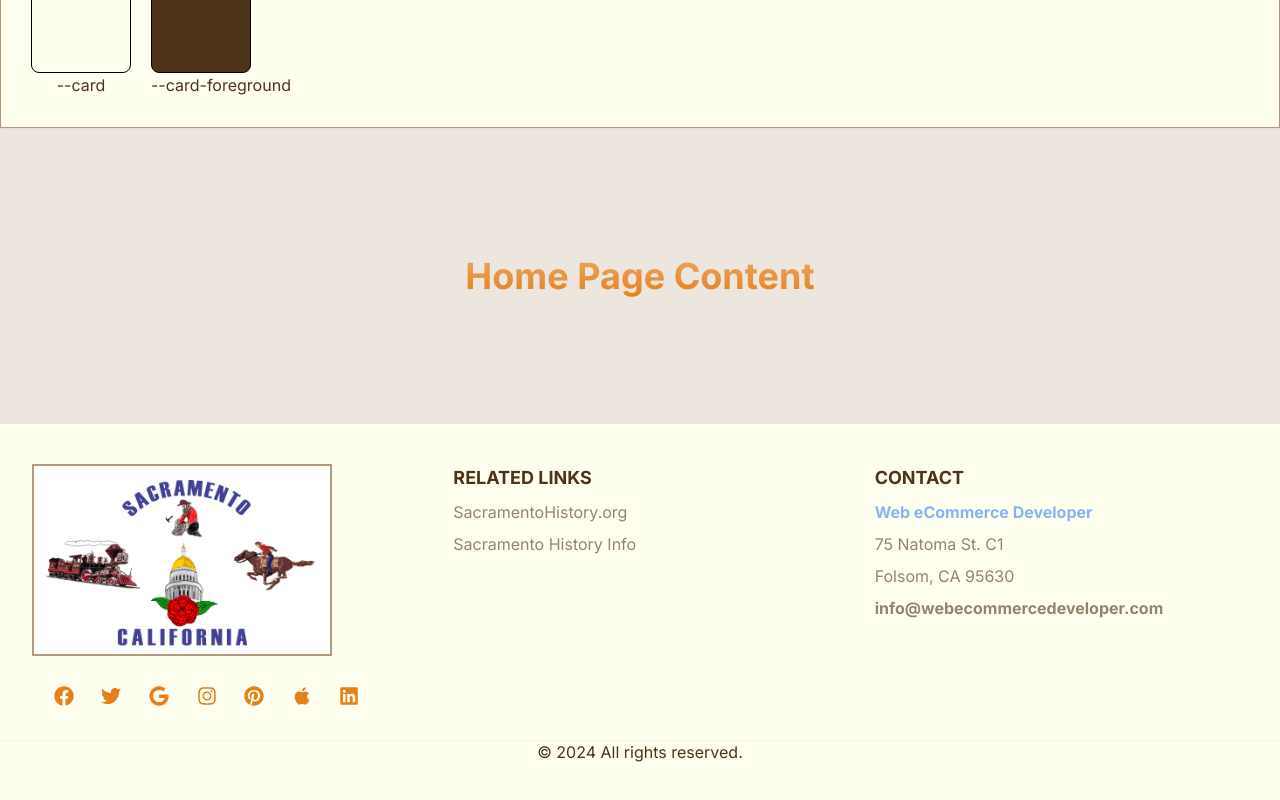
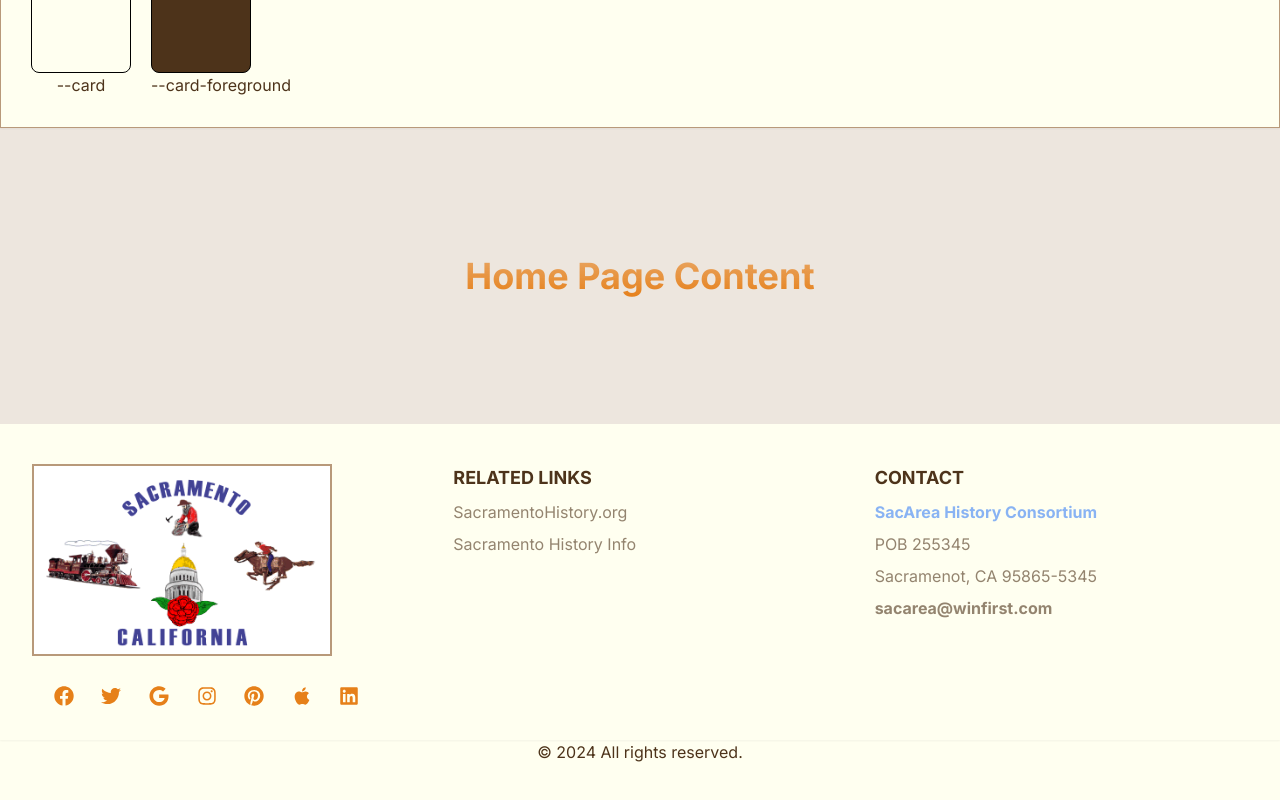
Before and after one commit to witcradg/sacareahistory, a Next.js app: page / in a window 1280 px wide. Shown: the part 580-1380 px from the top of the page. Built offline with nearby package versions, Linux system fonts and the light colour scheme.

Commit message:
Add contact to footer

```diff
--- a/components/footer/footer-content.js
+++ b/components/footer/footer-content.js
@@ -29,10 +29,10 @@ const footerContent = {
 	column4header: "CONTACT",
 	column4: {
 		elements: [
-			{ label: "Web eCommerce Developer" },
-			{ label: "75 Natoma St. C1" },
-			{ label: "Folsom, CA 95630" },
-			{ label: "info@webecommercedeveloper.com" },
+			{ label: "SacArea History Consortium" },
+			{ label: "POB 255345" },
+			{ label: "Sacramenot, CA 95865-5345" },
+			{ label: "sacarea@winfirst.com" },
 		],
 	},
 };
```
